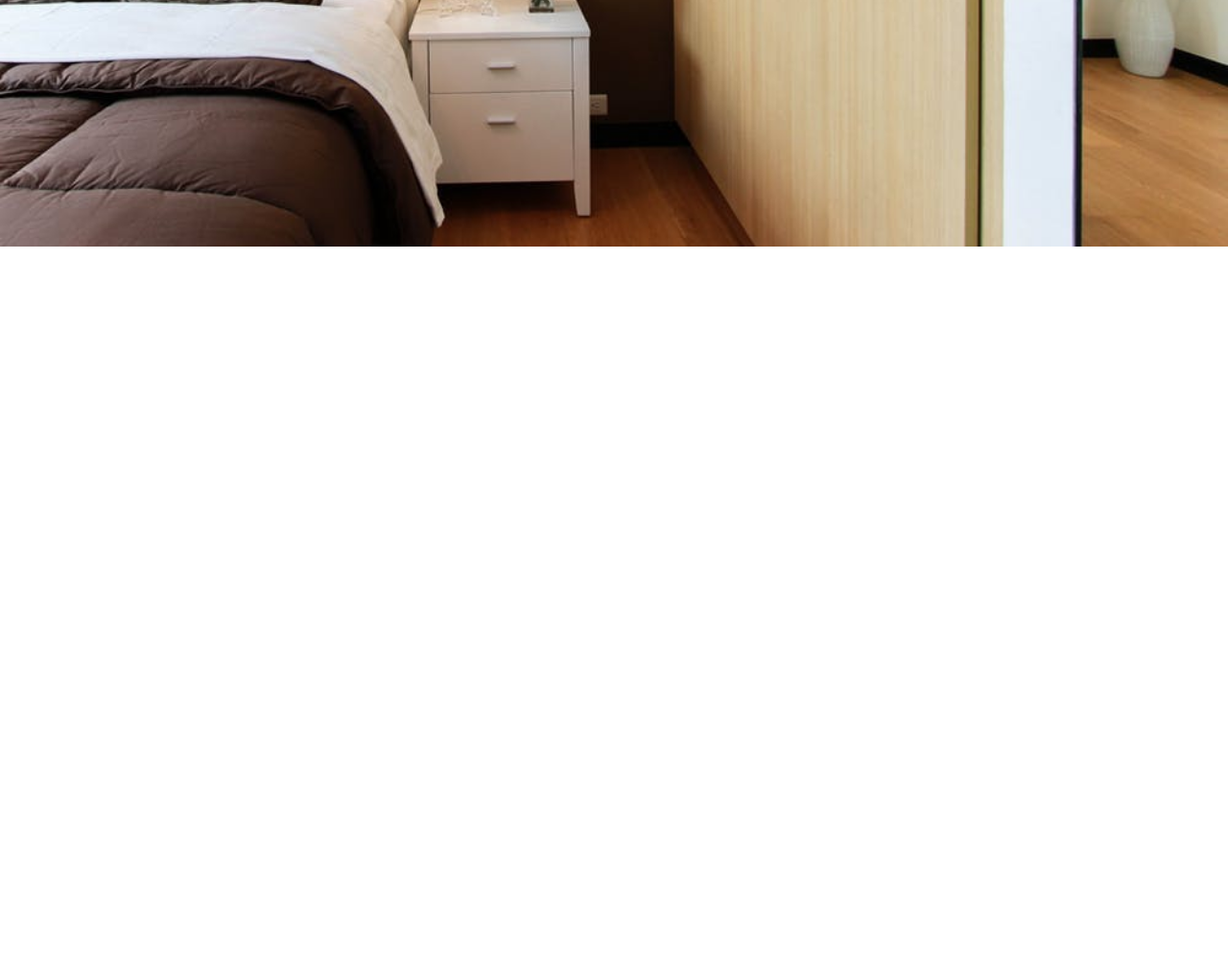
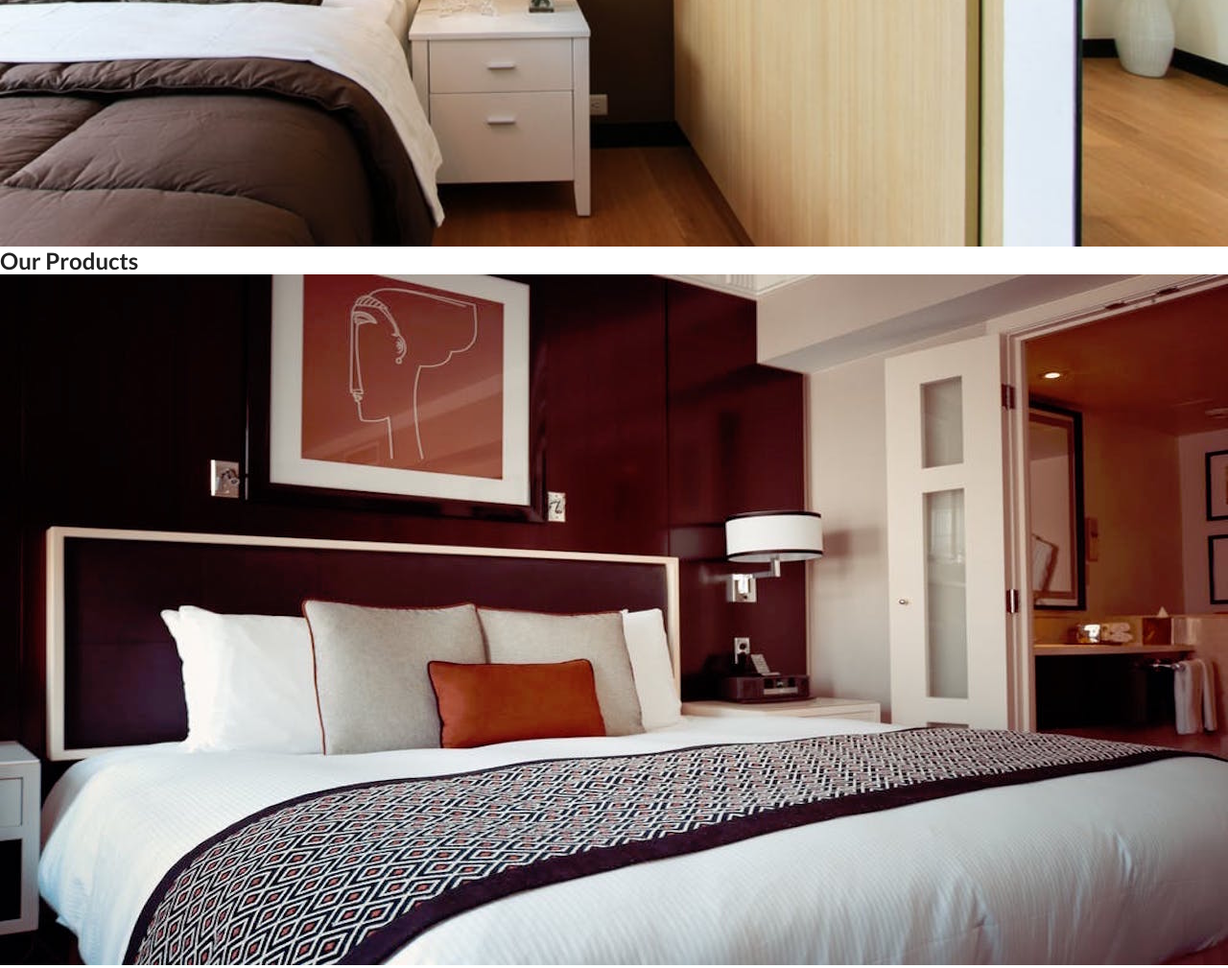
Before and after one commit to albinaasllanaj/EcommerceShoppingCart, a plain HTML site: page index.html in a window 1280 px wide. Shown: the part 543-1552 px from the top of the page at 96% size. Before the commit the page ends 800 px from the top, so only its background shows below. Drawn offline with Linux system fonts and the light colour scheme.

Commit message:
Added the products section

```diff
--- a/index.html
+++ b/index.html
@@ -39,5 +39,23 @@
       </div>
     </header>
     <!----END of HERO-->
+
+    <!-------Products------->
+    <section class="products">
+      <div class="section-title">
+        <h2>Our Products</h2>
+      </div>
+      <div class="products-center">
+        <!---Single Product-->
+        <article class="product">
+          <div class="img-container">
+            <img src="./images/product-1.jpeg" alt="" />
+          </div>
+        </article>
+        <!---End Single Product-->
+      </div>
+    </section>
+
+    <!-------End ofProducts------->
   </body>
 </html>
--- a/styles.css
+++ b/styles.css
@@ -94,6 +94,7 @@ body {
   border-radius: 4px;
   transition: var(--mainTransition);
   cursor: pointer;
+  border: 1px solid var(--primaryColor);
 }
 
 .banner-btn:hover {
```
Also changed, not shown: images/product-1.jpeg (added).
